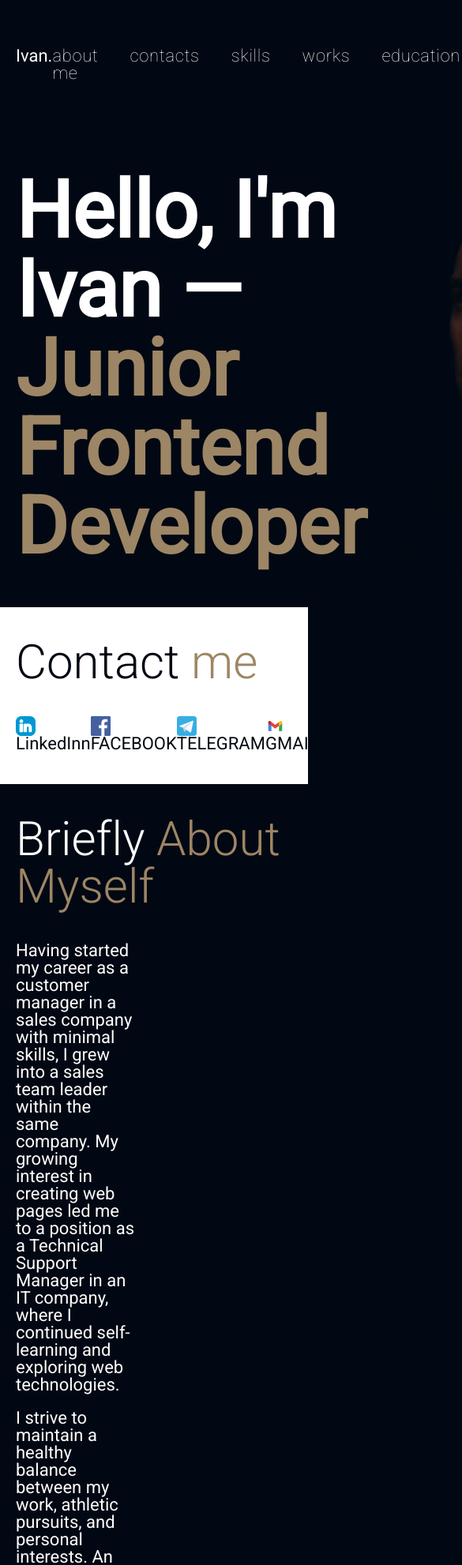
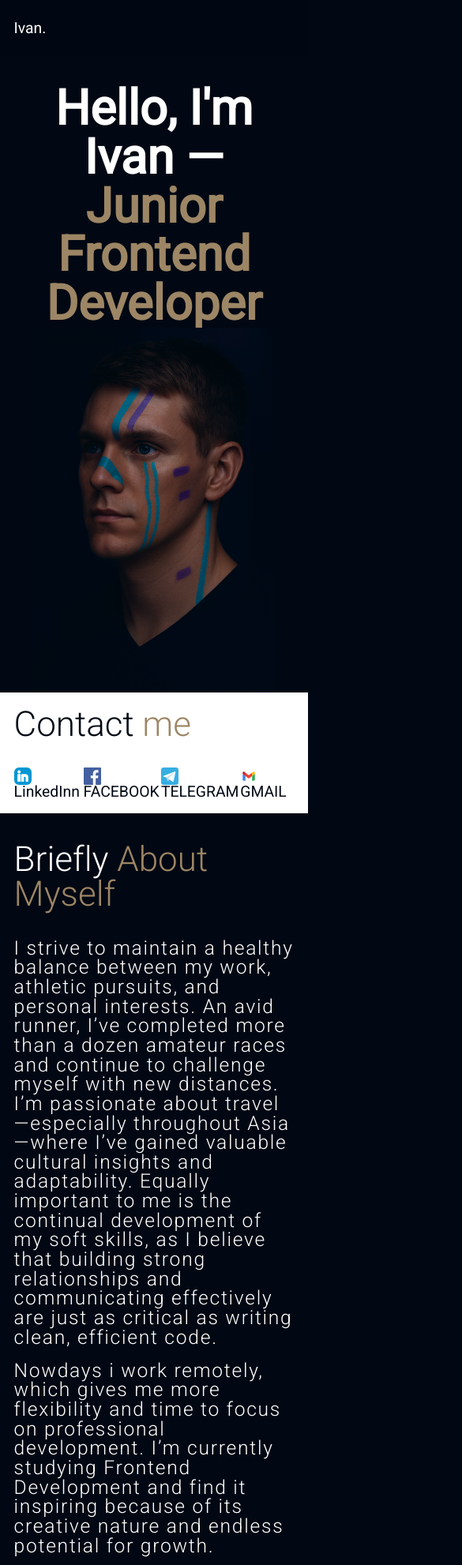
Before and after one commit to Myacorkol/rsschool-cv, a plain HTML site: page index.html in a window 390 px wide. Shown: the top 1982 px of the page at 79% size, 585 px wide, since content can reach past the window. Drawn offline with Linux system fonts and the light colour scheme.

Commit message:
feat: add media

```diff
--- a/index.html
+++ b/index.html
@@ -2,14 +2,14 @@
 <!DOCTYPE html>
 <html lang="en">
   <head>
-    <meta charset="UTF-8" />
-    <meta name="viewport" content="width=device-width, initial-scale=1.0" />
+    <meta charset="UTF-8">
+    <meta name="viewport" content="width=device-width, initial-scale=1.0">
     <title>CV</title>
     <link rel="apple-touch-icon" sizes="180x180" href="./img/favi/apple-touch-icon.png">
     <link rel="icon" type="image/png" sizes="32x32" href="./img/favi/favicon-32x32.png">
     <link rel="icon" type="image/png" sizes="16x16" href="./img/favi/favicon-16x16.png">
-    <link rel="stylesheet" href="./reset.css" />
-    <link rel="stylesheet" href="./style.css" />
+    <link rel="stylesheet" href="./reset.css">
+    <link rel="stylesheet" href="./style.css">
   </head>
   <body>
     <header class="header">
@@ -19,8 +19,8 @@
           <span>Ivan.</span>
         </a>
         <ul class="nav">
+          <li class="nav__link"><a class="link" href="#contacts">contacts</a></li>
           <li class="nav__link"><a class="link" href="#about">about me</a></li>
-          <li class="nav__link"><a class="link" href="#contacts">contacts</a></li>
           <li class="nav__link"><a class="link" href="#skills">skills</a></li>
           <li class="nav__link"><a class="link" href="#works">works</a></li>
           <li class="nav__link"><a class="link" href="#education">education</a></li>
@@ -35,11 +35,11 @@
             <div class="intro__box">
               <h1 class="intro__title">Hello, I'm Ivan — <span class="text-col">Junior Frontend Developer</span></h1>
             </div>
-            <img src="./img/me.png" alt="me">
+            <img class="intro__img" src="./img/me.png" alt="me">
           </div>
         </div>
       </section>
-      <section class="contacts section-line">
+      <section class="contacts section-line" id="contacts">
         <div class="container">
         <h2 class="title contacts__title">Contact <span class="text-col">me</span></h2>
           <ul class="contacts__list section-line__list">
@@ -58,21 +58,14 @@
           </ul>
         </div>
       </section>
-      <section class="about">
+      <section class="about" id="about">
         <div class="container">
           <h2 class="about__title title">Briefly <span class="text-col">About Myself</span></h2>
           <div class="about__inner">
             <div class="about__text">
-                        <p>
-              Having started my career as a customer manager in a sales company
-              with minimal skills, I grew into a sales team leader within the
-              same company. My growing interest in creating web pages led me to
-              a position as a Technical Support Manager in an IT company, where
-              I continued self-learning and exploring web technologies.
-            </p>
             <p>I strive to maintain a healthy balance between my work, athletic pursuits, and personal interests. An avid runner, I’ve completed more than a dozen amateur races and continue to challenge myself with new distances. I’m passionate about travel—especially throughout Asia—where I’ve gained valuable cultural insights and adaptability. Equally important to me is the continual development of my soft skills, as I believe that building strong relationships and communicating effectively are just as critical as writing clean, efficient code.</p>
             <p>
-              Since then, I’ve been working remotely, which gives me more
+              Nowdays i work remotely, which gives me more
               flexibility and time to focus on professional development. I’m
               currently studying Frontend Development and find it inspiring
               because of its creative nature and endless potential for growth.
@@ -85,7 +78,6 @@
             <div class="about__img">
               <img src="./img/about.jpg" alt="about">
             </div>
-          </div>
           </div>
         </div>
       </section>
@@ -120,7 +112,7 @@ greet('Ivan');
         </div>
       </section>
 
-      <section class="works">
+      <section class="works" id="works">
         <div class="container">
           <h2 class="about__title title">your project <span class="text-col">could be here</span></h2>
           <ul class="work-cards">
@@ -152,7 +144,7 @@ greet('Ivan');
         </div>
       </section>
 
-      <section class="education">
+      <section class="education" id="education">
         <div class="container">
         <h2 class="title skills__title">My <span class="text-col">Education</span></h2>
           <ul class="contacts__list section-line__list">
--- a/style.css
+++ b/style.css
@@ -28,6 +28,7 @@
 
 html {
     font-size: 62.5%;
+    scroll-behavior: smooth;
 }
 body{
     font-family: 'Roboto', sans-serif;
@@ -38,7 +39,7 @@ body{
     color: var(--white);
 }
 section {
-    margin-top: 4rem;
+    padding-top: 4rem;
 }
 
 .container {
@@ -85,8 +86,10 @@ section {
 }
 /* HEADER */
 .header {
-    background-color: var(--Bg-dark);
-    padding: 6rem 0;
+    background-color: rgba(2, 8, 19, .8);
+    padding: 3rem 0;
+    position: sticky;
+    top: 0;
 }
 .header__inner {
     display: flex;
@@ -126,6 +129,15 @@ section {
 }
 .text-col {
     color: var(--Font-gold);
+}
+/* ABOUT */
+.about {
+    margin-bottom: 4rem;
+}
+.about__text p {
+    font-size: 2.8rem;
+    font-weight: 300;
+    letter-spacing: 0.07em;
 }
 /* Custom links */
 .custom-link {
@@ -226,7 +238,6 @@ section {
 }
 .work-cards__item {
     position: relative;
-    max-width: 48%;
     height: 38rem;
     border-radius: .8rem;
     border: .3rem solid var(--Font-gold);
@@ -263,9 +274,9 @@ section {
     justify-content: space-between;
 }
 .work-cards__title {
-    font-size: 3rem;
+    font-size: 4rem;
     font-weight: 300;
-    margin-bottom: 1rem;
+    margin-bottom: 3rem;
 }
 .work-cards__text {
     font-size: 2rem;
@@ -300,3 +311,66 @@ section {
     display: flex;
     gap: 2rem;
 }
+/* *** BREAKPOINTS *** */
+@media (max-width: 1320px) {
+  html {
+    font-size: 55%;
+  }
+  .work-cards {
+    flex-direction: column;
+  }
+  .work-cards__item {
+    width: 65%;
+    max-width: 65%;
+  }
+
+}
+@media (max-width: 1100px) {
+  html {
+    font-size: 55%;
+  }
+  .intro__img {
+    width: 35rem;
+  }
+  .intro__title {
+    font-size: 7rem;
+  }
+  .intro__inner {
+    gap: 0;
+    flex-direction: column;
+    text-align: center;
+  }
+  .about__text {
+    max-width: 53rem;
+  }
+  .about__img {
+    width: 35rem;
+    margin-right: 0;
+  }
+
+}
+@media (max-width: 850px) {
+    .about__inner{
+        flex-direction: column;
+        gap: 2rem;
+    }
+    .about__text {
+        max-width: 100%;
+    }
+    .about__img {
+        max-width: 45rem;
+        width: 100%;
+    }
+
+}
+@media (max-width: 650px) {
+  .nav {
+    display: none;
+  }
+  .title {
+    font-size: 5rem;
+  }
+  .section-line {
+    padding: 2rem 0;
+  }
+}
```
Also changed, not shown: 2 other files.
